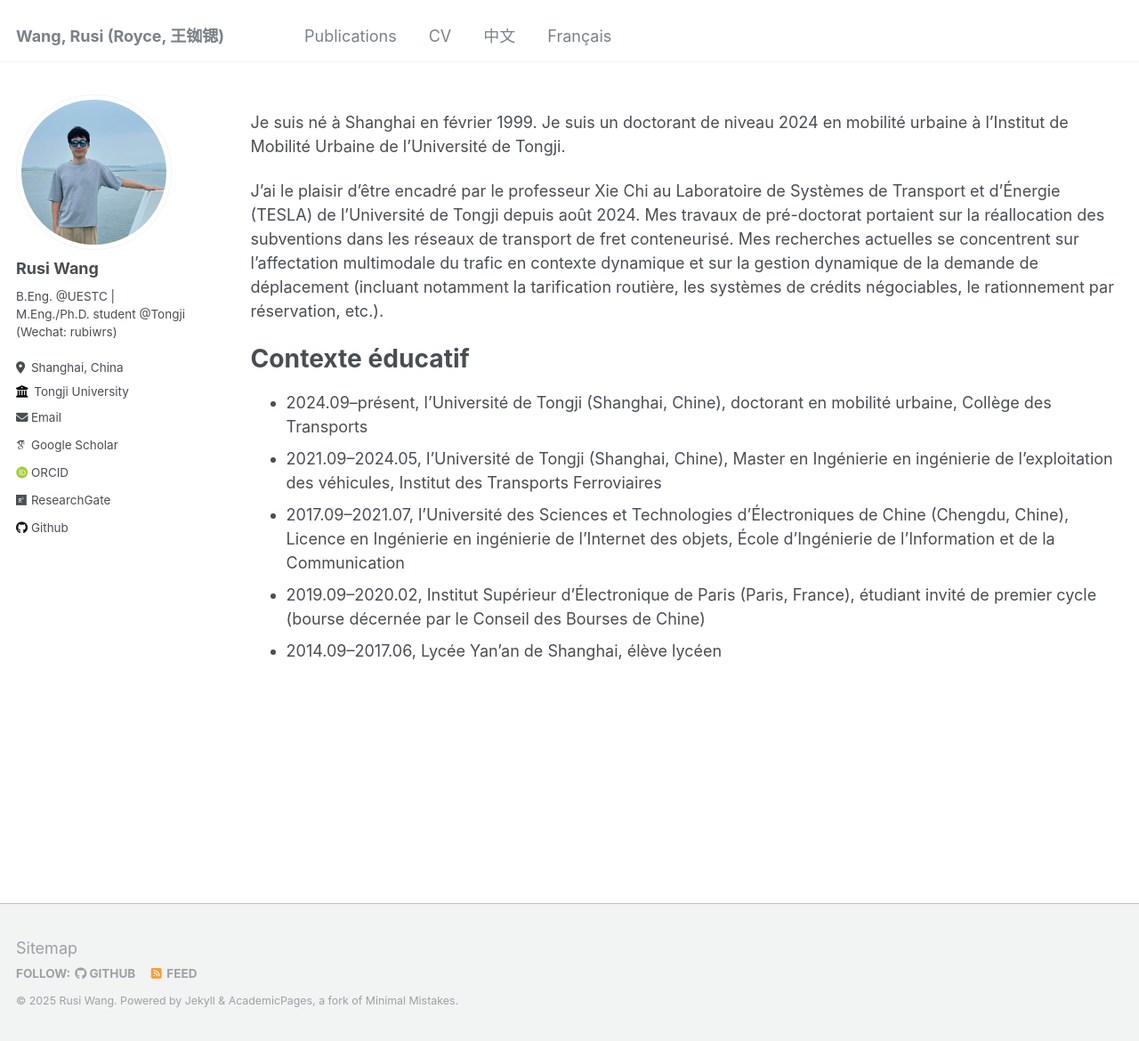
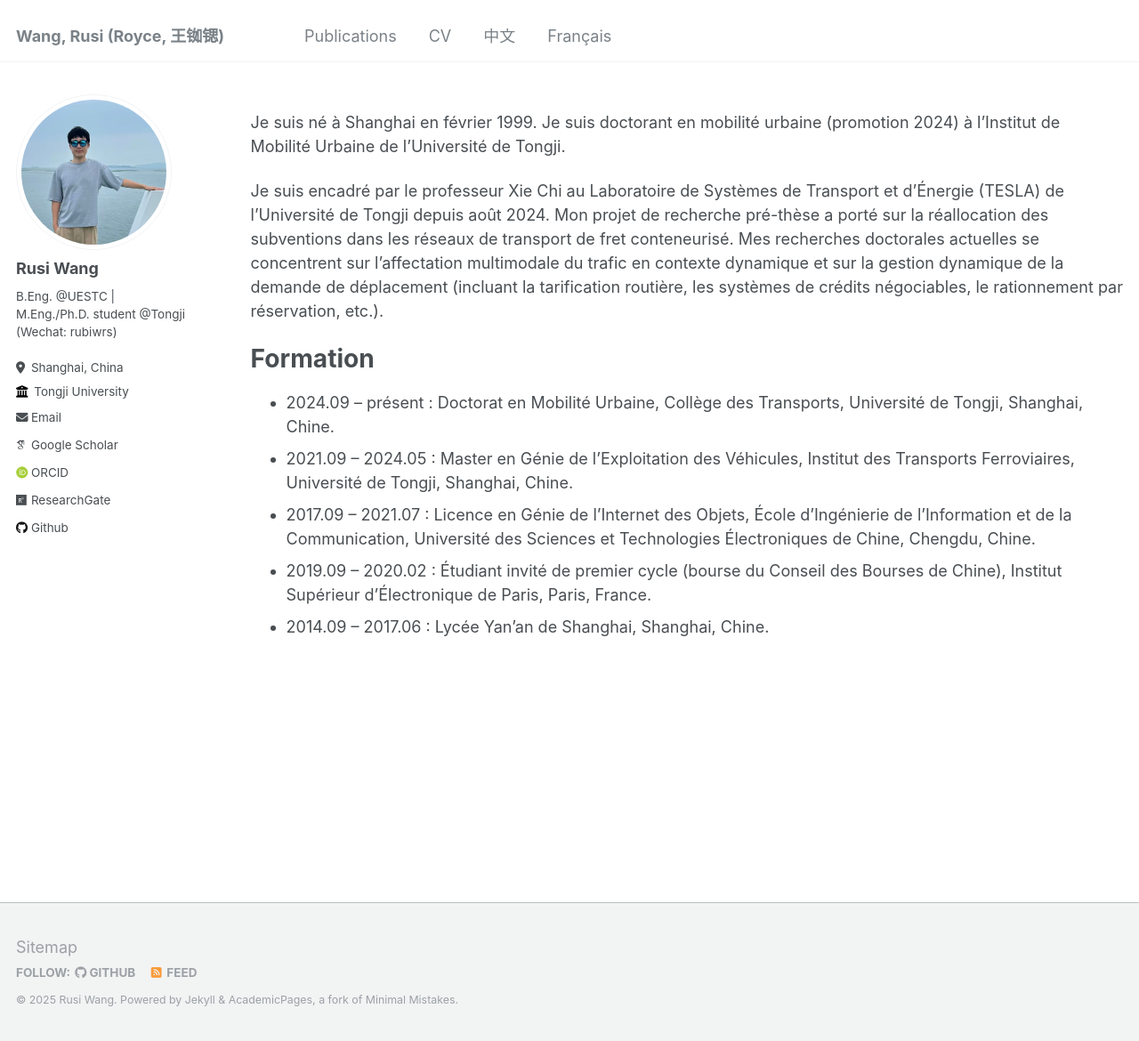
Before and after one commit to RusiWang99/RusiWang99.github.io, a Jekyll site: the page built from _pages/french.md, in a window 1280 px wide and 1170 px high. Shown: the whole window at 89% size. Built offline with Jekyll 4.4.1, drawn with Linux system fonts in a browser that asks for light colours; some web fonts are replaced.

Commit message:
Update french.md

```diff
--- a/_pages/french.md
+++ b/_pages/french.md
@@ -5,14 +5,14 @@ permalink: /francais/
 author_profile: true
 ---
 
-Je suis né à Shanghai en février 1999. Je suis un doctorant de niveau 2024 en mobilité urbaine à l'Institut de Mobilité Urbaine de l'Université de Tongji.
+Je suis né à Shanghai en février 1999. Je suis doctorant en mobilité urbaine (promotion 2024) à l'Institut de Mobilité Urbaine de l'Université de Tongji.
 
-J'ai le plaisir d'être encadré par le professeur Xie Chi au Laboratoire de Systèmes de Transport et d'Énergie (TESLA) de l'Université de Tongji depuis août 2024. Mes travaux de pré-doctorat portaient sur la réallocation des subventions dans les réseaux de transport de fret conteneurisé. Mes recherches actuelles se concentrent sur l'affectation multimodale du trafic en contexte dynamique et sur la gestion dynamique de la demande de déplacement (incluant notamment la tarification routière, les systèmes de crédits négociables, le rationnement par réservation, etc.).
+Je suis encadré par le professeur Xie Chi au Laboratoire de Systèmes de Transport et d'Énergie (TESLA) de l'Université de Tongji depuis août 2024. Mon projet de recherche pré-thèse a porté sur la réallocation des subventions dans les réseaux de transport de fret conteneurisé. Mes recherches doctorales actuelles se concentrent sur l'affectation multimodale du trafic en contexte dynamique et sur la gestion dynamique de la demande de déplacement (incluant la tarification routière, les systèmes de crédits négociables, le rationnement par réservation, etc.).
 
-Contexte éducatif
+Formation
 ======
-* 2024.09–présent, l'Université de Tongji (Shanghai, Chine), doctorant en mobilité urbaine, Collège des Transports
-* 2021.09–2024.05, l'Université de Tongji (Shanghai, Chine), Master en Ingénierie en ingénierie de l'exploitation des véhicules, Institut des Transports Ferroviaires
-* 2017.09–2021.07, l'Université des Sciences et Technologies d'Électroniques de Chine (Chengdu, Chine), Licence en Ingénierie en ingénierie de l'Internet des objets, École d'Ingénierie de l'Information et de la Communication
-* 2019.09–2020.02, Institut Supérieur d'Électronique de Paris (Paris, France), étudiant invité de premier cycle (bourse décernée par le Conseil des Bourses de Chine)
-* 2014.09–2017.06, Lycée Yan'an de Shanghai, élève lycéen
+* 2024.09 – présent : Doctorat en Mobilité Urbaine, Collège des Transports, Université de Tongji, Shanghai, Chine.
+* 2021.09 – 2024.05 : Master en Génie de l'Exploitation des Véhicules, Institut des Transports Ferroviaires, Université de Tongji, Shanghai, Chine.
+* 2017.09 – 2021.07 : Licence en Génie de l'Internet des Objets, École d'Ingénierie de l'Information et de la Communication, Université des Sciences et Technologies Électroniques de Chine, Chengdu, Chine.
+* 2019.09 – 2020.02 : Étudiant invité de premier cycle (bourse du Conseil des Bourses de Chine), Institut Supérieur d'Électronique de Paris, Paris, France.
+* 2014.09 – 2017.06 : Lycée Yan'an de Shanghai, Shanghai, Chine.
```
